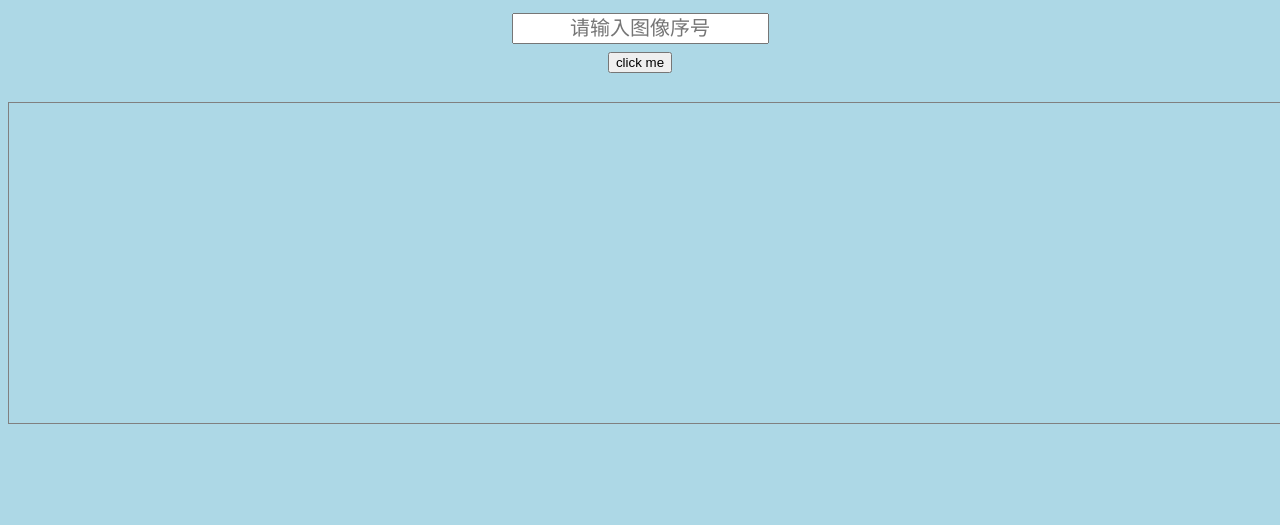
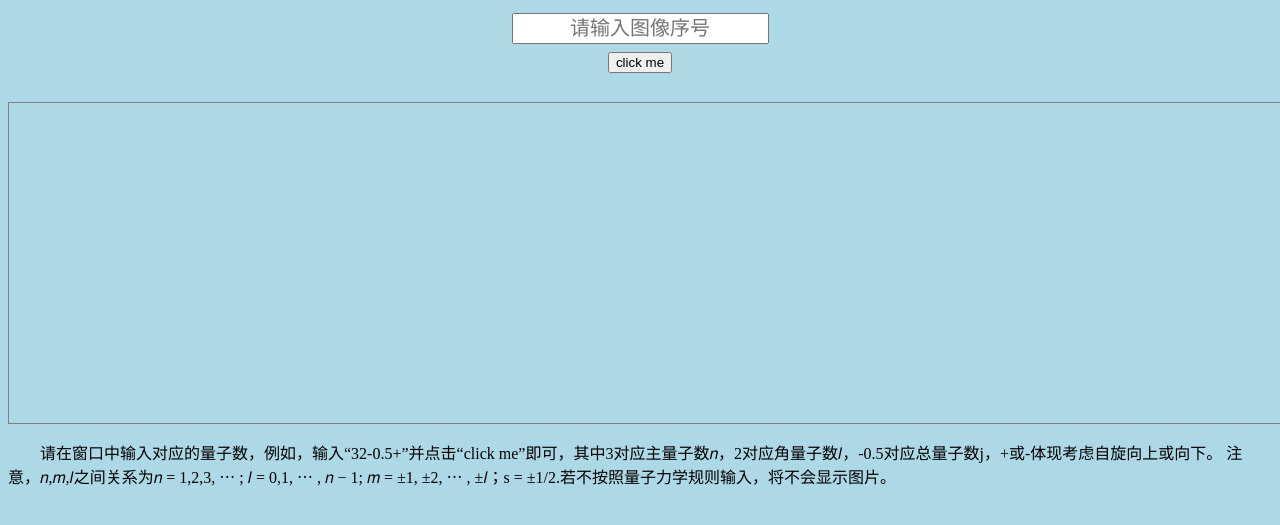
Before and after one commit to GW-listener/gw-listener.github.io, a plain HTML site: page pertubation.html in a window 1280 px wide. Shown: the part 87-612 px from the top of the page. Drawn offline with Linux system fonts and the light colour scheme.

Commit message:
Update pertubation.html

```diff
--- a/pertubation.html
+++ b/pertubation.html
@@ -1,7 +1,7 @@
 <!DOCTYPE html>
 <html>
 <head>
-	<title>微扰体系可视化图像</title>
+	<title>微扰体系可视化图像(自旋轨道耦合)</title>
 	<link rel="stylesheet" href="style.css">
 </head>
 
@@ -12,6 +12,10 @@
         <button id="btn" >click me</button>
     </div>
     <div class = "box"></div>
+	<p style="font-family:Times New Roman;">
+		&emsp;&emsp;请在窗口中输入对应的量子数，例如，输入“32-0.5+”并点击“click me”即可，其中3对应主量子数𝑛，2对应角量子数𝑙，-0.5对应总量子数j，+或-体现考虑自旋向上或向下。
+		注意，𝑛,𝑚,𝑙之间关系为𝑛 = 1,2,3, ⋯ ; 𝑙 = 0,1, ⋯ , 𝑛 − 1; 𝑚 = ±1, ±2, ⋯ , ±𝑙；s = ±1/2.若不按照量子力学规则输入，将不会显示图片。
+		</p>
 
 	<script src="script_pertubation.js"></script>
 </body>
```
